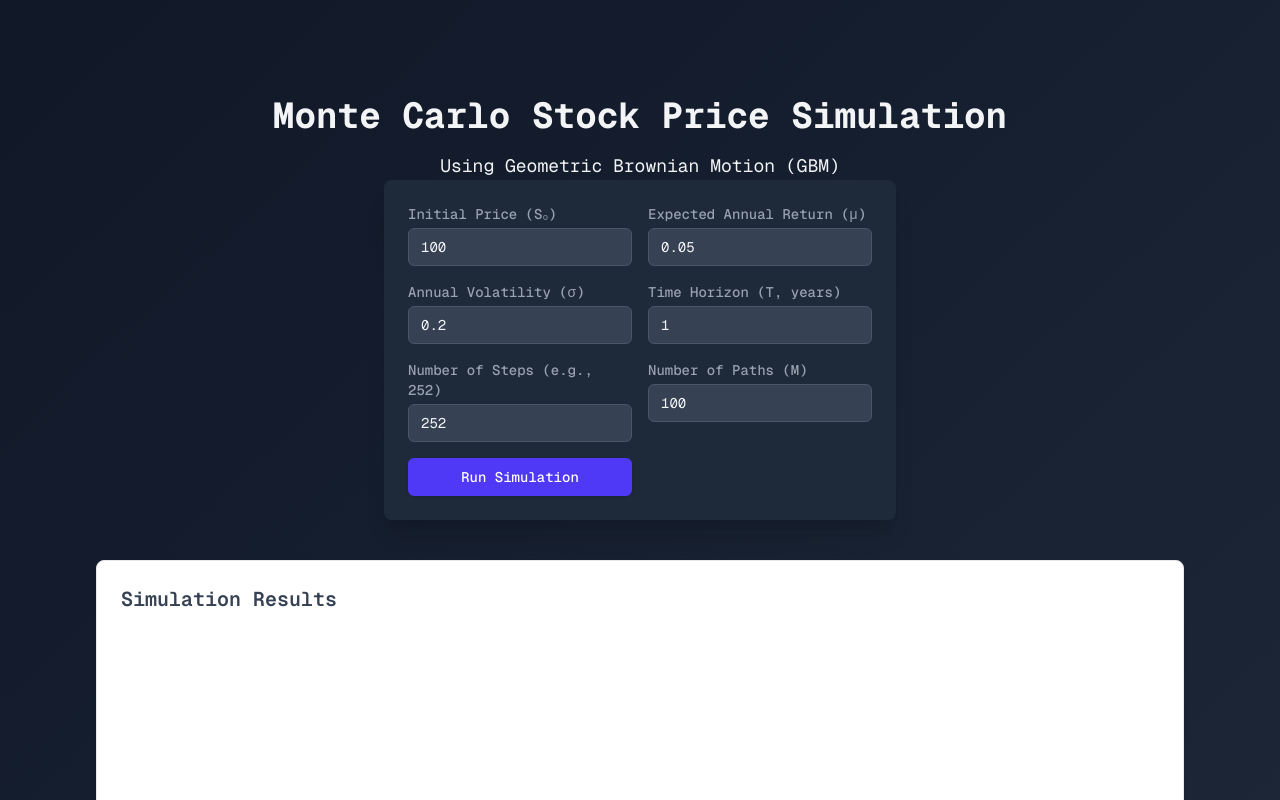
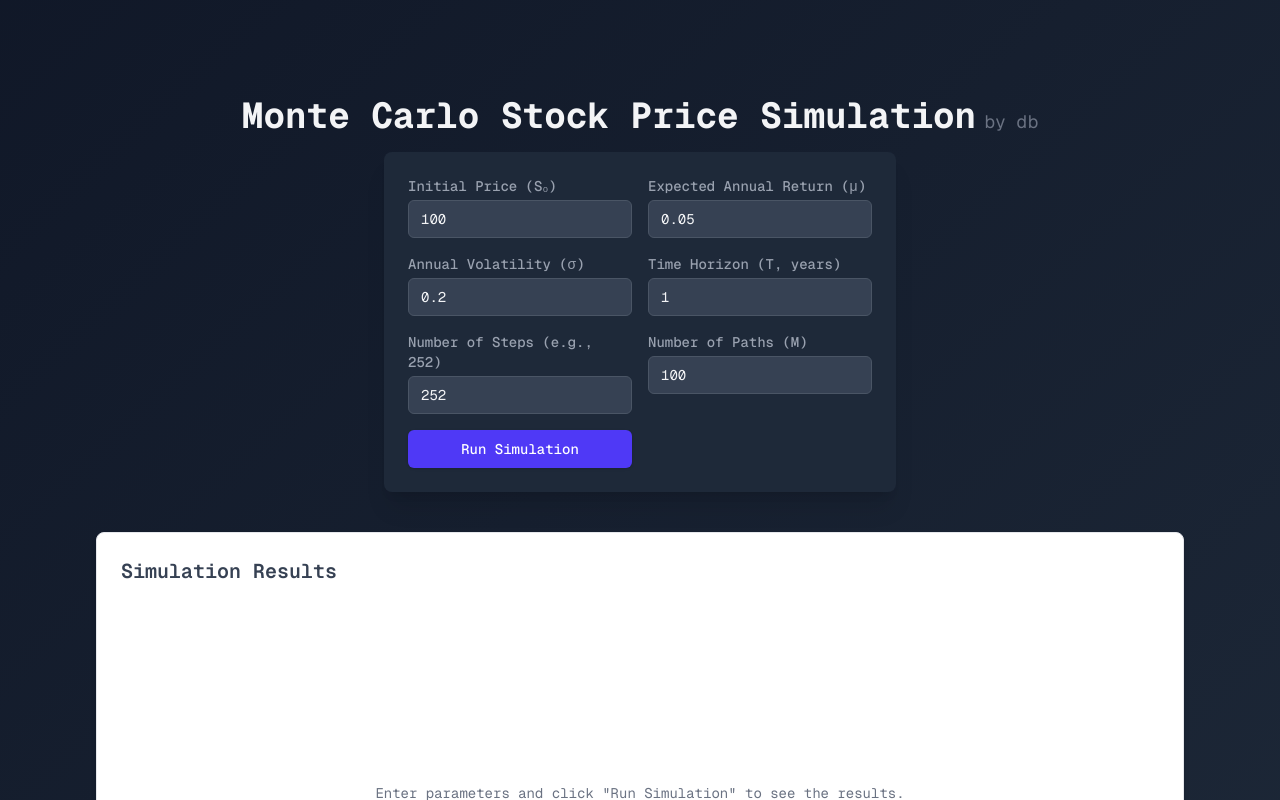
Before and after one commit to darrancebeh/monte-carlol, a Next.js app: page / in a window 1280 px wide. Shown: the top 800 px of the page. Built offline with nearby package versions, Linux system fonts and the light colour scheme.

Commit message:
Update: added "by db" to header.

```diff
--- a/src/app/page.tsx
+++ b/src/app/page.tsx
@@ -322,10 +322,11 @@ export default function Home() {
     <main className="flex min-h-screen flex-col items-center justify-between p-6 md:p-12 lg:p-24 bg-gradient-to-br from-gray-900 to-gray-800 text-gray-100">
       <div className="z-10 w-full max-w-6xl items-center justify-between font-mono text-sm lg:flex flex-col">
 
-        <h1 className="text-4xl font-bold mb-4">Monte Carlo Stock Price Simulation</h1>
-        <p className="hidden lg:flex lg:flex-col lg:items-end">
-          <span className="text-lg">Using Geometric Brownian Motion (GBM)</span>
-        </p>
+        {/* Updated Header */}
+        <div className="flex items-baseline mb-4">
+          <h1 className="text-4xl font-bold mr-2">Monte Carlo Stock Price Simulation</h1>
+          <span className="text-lg text-gray-500">by db</span>
+        </div>
 
         {/* --- Input Form --- */}
         <form onSubmit={handleSubmit} className="w-full max-w-lg mb-10 p-6 bg-gray-800 rounded-lg shadow-xl grid grid-cols-1 sm:grid-cols-2 gap-4">
```
